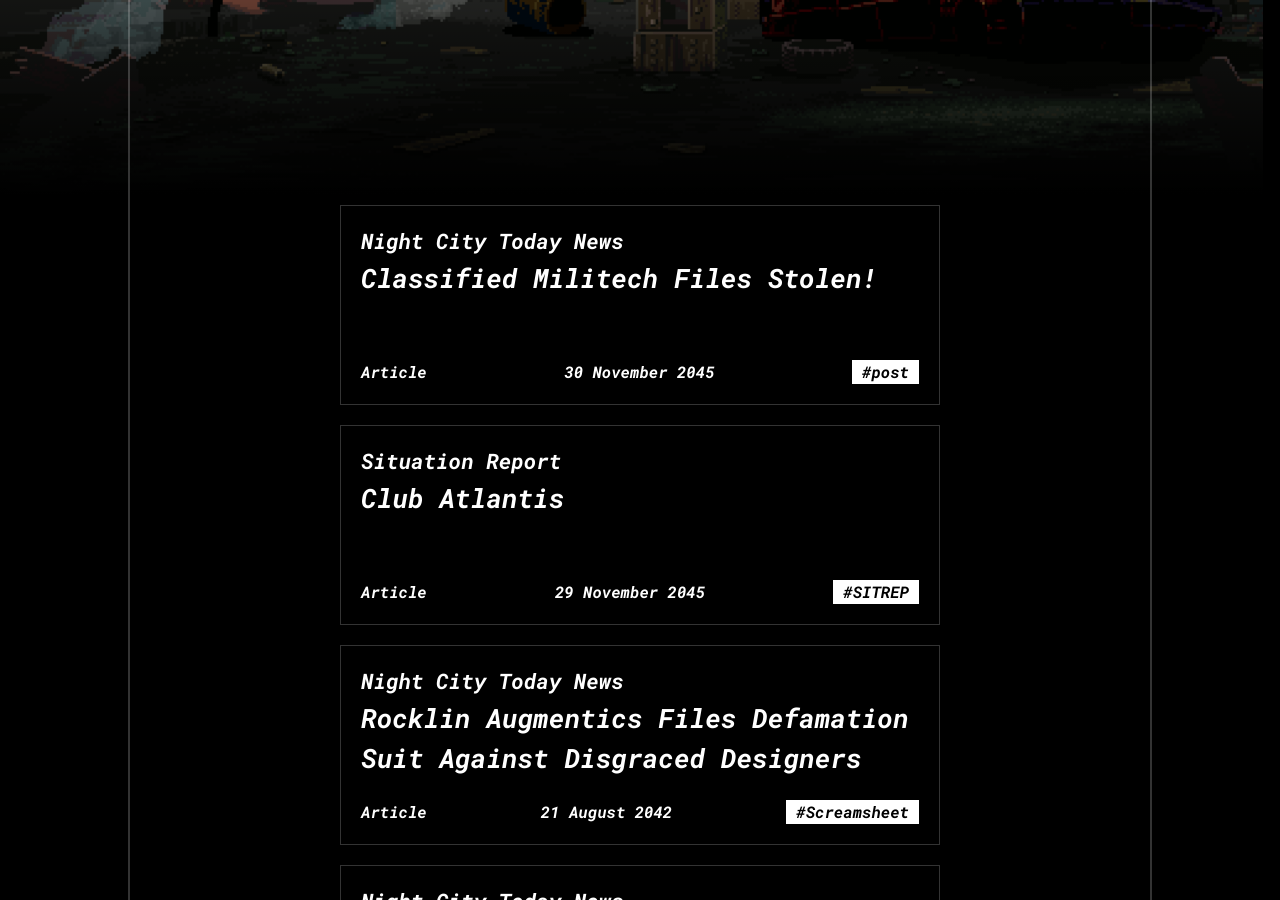
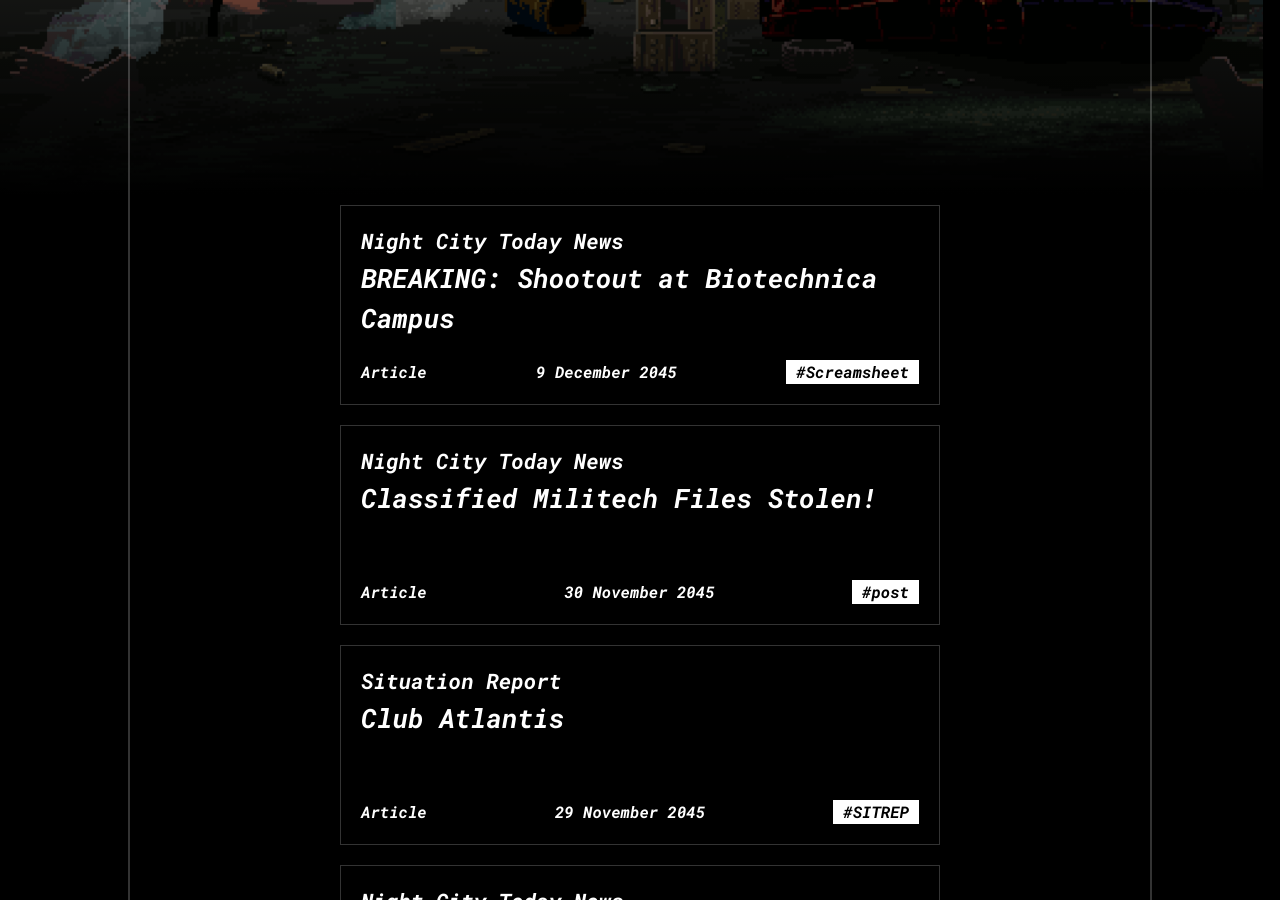
Before and after one commit to Antoine-BL/cyber-punk-blog, a Jekyll site: the page built from index.markdown, in a window 1280 px wide and 900 px high, scrolled down 755 px. Built offline with Jekyll 4.4.1, drawn with Linux system fonts in a browser that asks for light colours; some web fonts are replaced.

Commit message:
Updated Breaking Shootout At Biotechnica Campus and 1 other file

```diff
--- a/_drafts/breaking-shootout-at-biotechnica-campus.markdown
+++ b/_posts/2045-12-09-breaking-shootout-at-biotechnica-campus.markdown
@@ -11,3 +11,6 @@ layout: screamsheet
 ---
 
 ---
+Early this morning, Night City Today News received reports of gunshots at the Biotechnica Campus in the University District.
+
+While NCTN cannot yet corroborate these accounts, stay tuned for the latest on this developing story.
```
